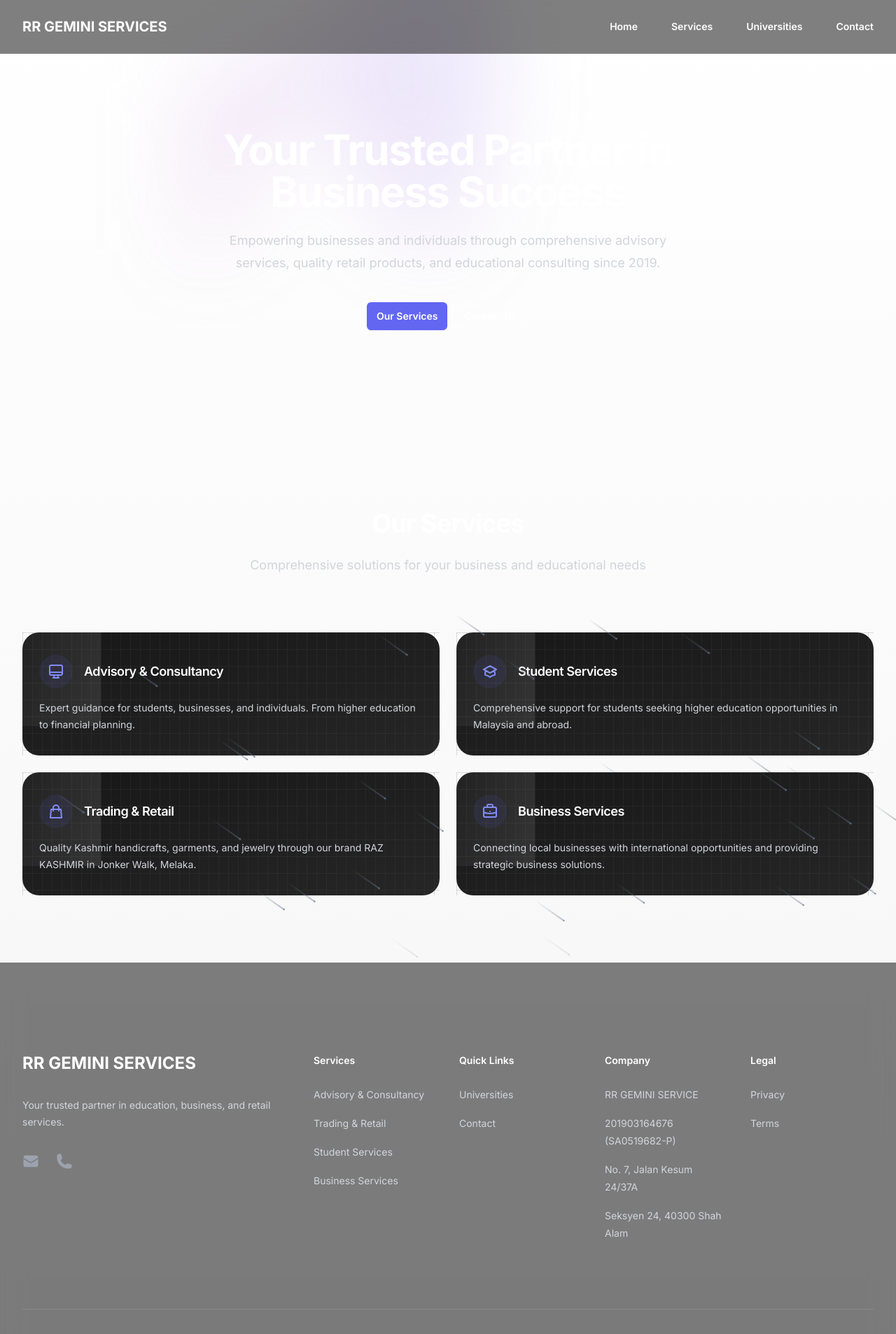
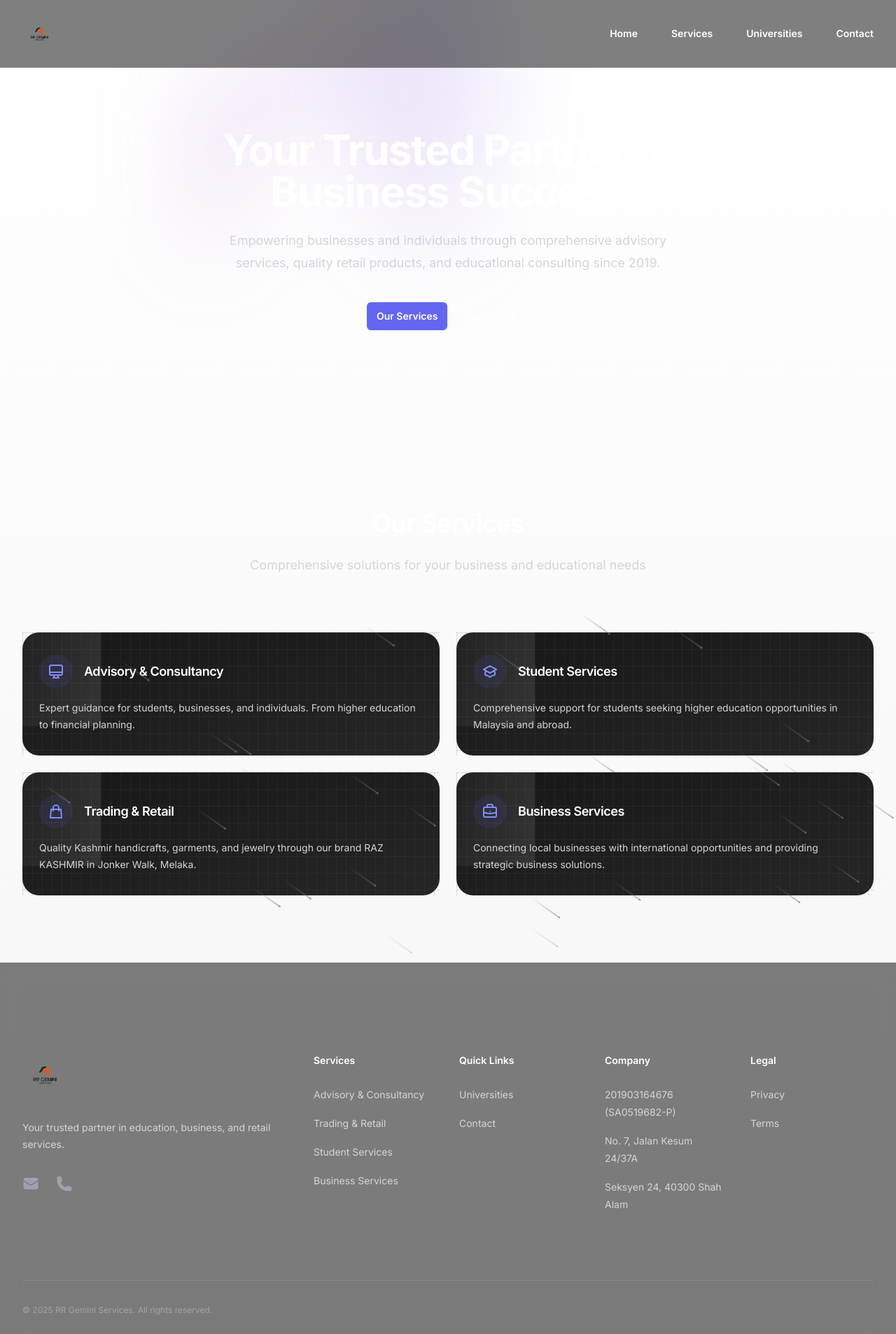
Before and after one commit to areebkhan001/rrgeminiservices, a Next.js app: page / in a window 1280 px wide. Shown: the top 1907 px of the page at 70% size. Built offline with nearby package versions, Linux system fonts and the light colour scheme.

Commit message:
feat: update site manifest and replace text logos with image logos in Header and Footer

```diff
--- a/src/components/Footer.tsx
+++ b/src/components/Footer.tsx
@@ -13,7 +13,6 @@
     { name: "Contact", href: "/contact" },
   ],
   company: [
-    { name: "RR GEMINI SERVICE", href: "#" },
     { name: "201903164676 (SA0519682-P)", href: "#" },
     { name: "No. 7, Jalan Kesum 24/37A", href: "#" },
     { name: "Seksyen 24, 40300 Shah Alam", href: "#" },
@@ -61,7 +60,9 @@
         <div className="mx-auto max-w-7xl px-6 pb-8 pt-16 sm:pt-24 lg:px-8 lg:pt-32">
           <div className="xl:grid xl:grid-cols-3 xl:gap-8">
             <div className="space-y-8">
-              <span className="text-2xl font-bold text-white">RR GEMINI SERVICES</span>
+              <Link href="/" className="block">
+                <img src="/main-logo.png" alt="RR GEMINI SERVICES" className="h-16 w-auto" />
+              </Link>
               <p className="text-sm leading-6 text-gray-300">
                 Your trusted partner in education, business, and retail services.
               </p>
--- a/src/components/Header.tsx
+++ b/src/components/Header.tsx
@@ -23,7 +23,7 @@
         >
           <div className="flex lg:flex-1">
             <Link href="/" className="-m-1.5 p-1.5">
-              <span className="text-xl font-bold text-white">RR GEMINI SERVICES</span>
+              <img src="/main-logo.png" alt="RR GEMINI SERVICES" className="h-12 w-auto" />
             </Link>
           </div>
           <div className="flex lg:hidden">
```
Also changed, not shown: public/favicon_io/site.webmanifest.
